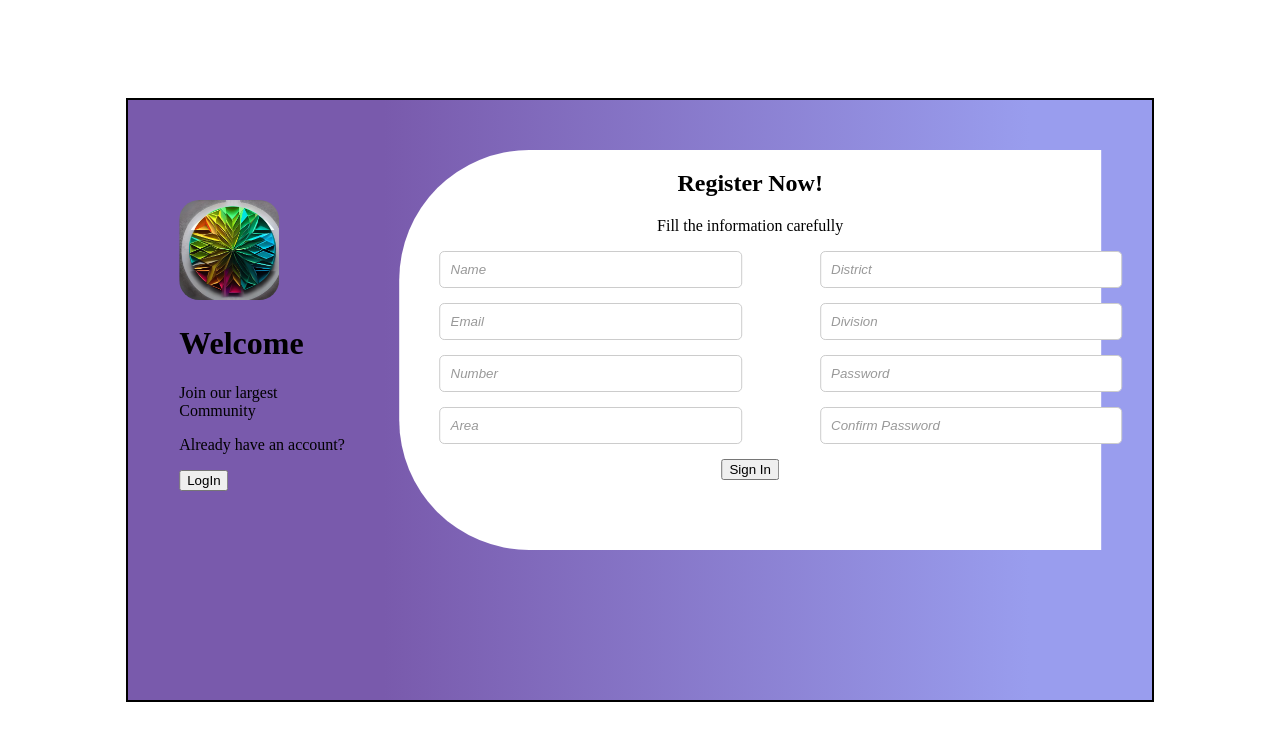
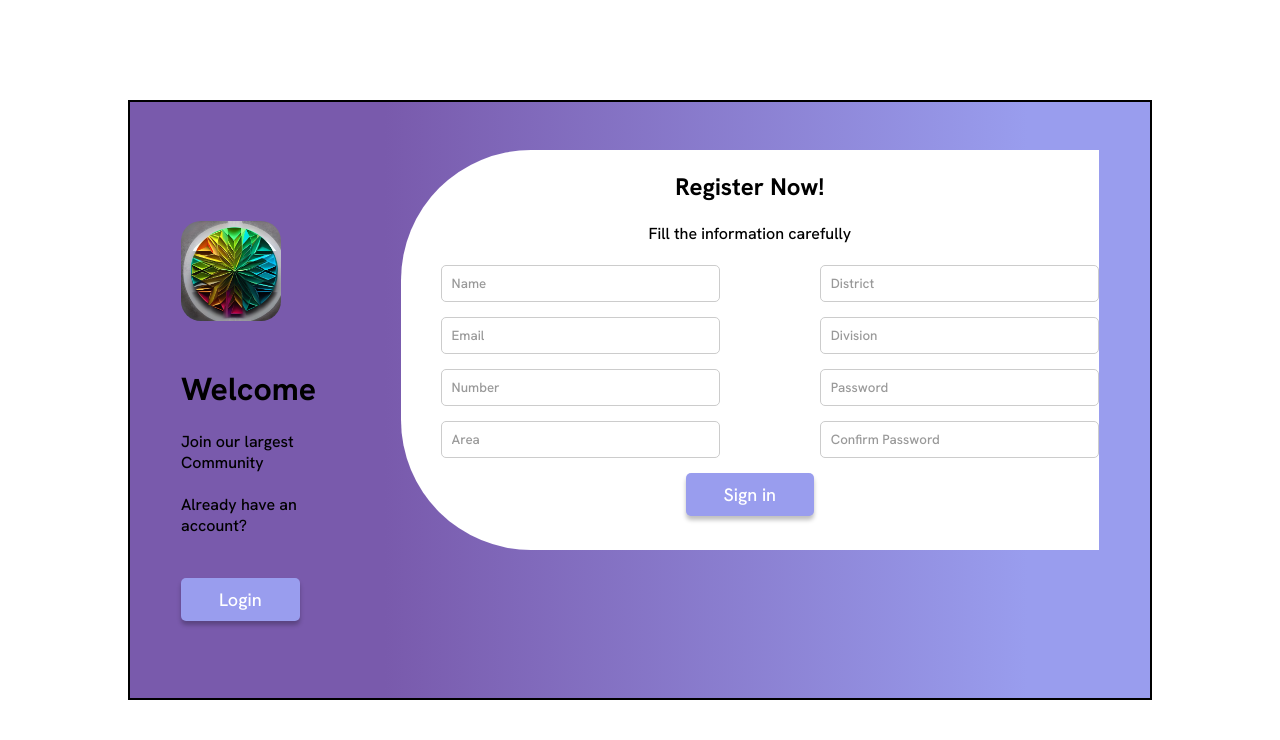
Before and after one commit to nafees-kaiser/SDP_Project, a React (Vite) app in the folder Frontend/: page /registration in a window 1280 px wide. Shown: the top 740 px of the page. Built offline with nearby package versions, Linux system fonts and the light colour scheme.

Commit message:
Updated registration.module.css

```diff
--- a/Frontend/src/Registration.jsx
+++ b/Frontend/src/Registration.jsx
@@ -1,6 +1,7 @@
 import React, { useState } from 'react';
 import axios from 'axios';
 import style from "./Registration.module.css"; // Import your CSS module
+import Button from './Components/Button';
 
 const Registration = () => {
     const [formData, setFormData] = useState({
@@ -54,7 +55,8 @@ const Registration = () => {
                         <h1>Welcome</h1>
                         <p>Join our largest Community</p>
                         <p>Already have an account?</p>
-                        <button className={style['btn-primary']}>LogIn</button>
+                        {/* <button className={style['btn-primary']}>LogIn</button> */}
+                        <Button text="Login"/>
                     </div>
                     <div className={style.right}>
                         <h2>Register Now!</h2>
@@ -147,7 +149,8 @@ const Registration = () => {
                                 </div>
                             </div>
                             <div>
-                                <button type="submit" className={style.btn5}>Sign In</button>
+                                {/* <button type="submit" className={style.btn5}>Sign In</button> */}
+                                <Button text="Sign in"/>
                             </div>
                         </form>
                     </div>
--- a/Frontend/src/Registration.module.css
+++ b/Frontend/src/Registration.module.css
@@ -2,6 +2,7 @@
     background-color: red;
     position: relative;
 }
+
 .middle2 {
     width: 80%;
     height: 600px;
@@ -9,31 +10,38 @@
     position: absolute;
     top: 50%;
     left: 50%;
-    transform: translate(-50%,-50%);
-    background: rgb(121,90,172);
-    background: linear-gradient(90deg, rgba(121,90,172,1) 25%, rgba(153,157,238,1) 88%);
+    transform: translate(-50%, -50%);
+    background: rgb(121, 90, 172);
+    background: linear-gradient(90deg, rgba(121, 90, 172, 1) 25%, rgba(153, 157, 238, 1) 88%);
 }
+
 .Middle {
     width: 90%;
     height: 500px;
     position: absolute;
     top: 50%;
     left: 50%;
-    transform: translate(-50%,-50%);
+    transform: translate(-50%, -50%);
     display: flex;
     flex-direction: row;
 }
+
 .left {
     width: 20%;
     height: 80%;
     float: left;
     margin-top: 50px;
 }
+.left > * {
+    margin: 21px 0px;
+}
+
 .left img {
     width: 100px;
     border-radius: 20px;
 
 }
+
 .right {
     width: 80%;
     height: 80%;
@@ -43,33 +51,43 @@
     margin-left: 45px;
     text-align: center;
 }
+.right > * {
+    margin: 21px 0px;
+}
+
 .form {
     display: flex;
 }
+
 .leftForm {
     width: 40%;
     height: 100%;
     margin: 0px 0px 0px 40px;
 
 }
+
 .rightForm {
     width: 40%;
     height: 100%;
     margin: 0px 0px 0px 100px;
 }
+
 input {
     width: 100%;
     padding: 10px;
     margin-bottom: 15px;
     border: 1px solid #ccc;
     border-radius: 5px;
-  }
-  input::placeholder {
+}
+
+input::placeholder {
     color: #999;
-    font-style: italic;
-  }
+    /* font-style: italic; */
+    font-family: var(--font-family);
+}
 
-  input:focus::placeholder {
+input:focus::placeholder {
     color: #666;
-    font-style: normal;
-  }
+    /* font-style: normal; */
+    font-family: var(--font-family);
+}
--- a/Frontend/src/main.jsx
+++ b/Frontend/src/main.jsx
@@ -1,13 +1,17 @@
 import React from 'react'
 import ReactDOM from 'react-dom/client'
-
+import './index.css'
 
 import Registration from './Registration.jsx'
+import LogIn from './Login.jsx'
+import ProductListing from './ProductListing.jsx'
+import IndividualProduct from './IndividualProduct.jsx'
 
 ReactDOM.createRoot(document.getElementById('root')).render(
-  <React.StrictMode>
-    {/* <SignIn/> */}
-      <Registration/>
-
-  </React.StrictMode>,
+    <React.StrictMode>
+        <Registration />
+        {/* <LogIn/> */}
+        {/* <ProductListing/> */}
+        {/* <IndividualProduct/> */}
+    </React.StrictMode>,
 )
```
